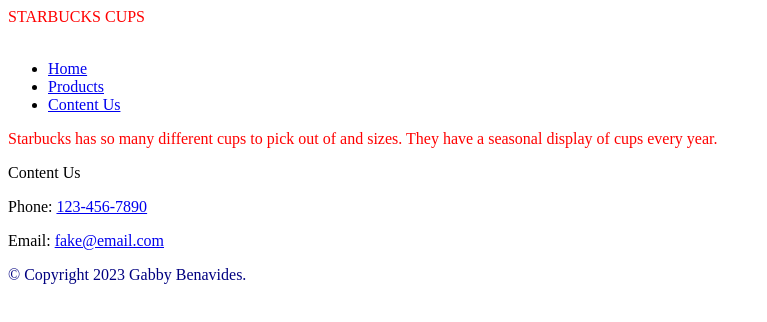
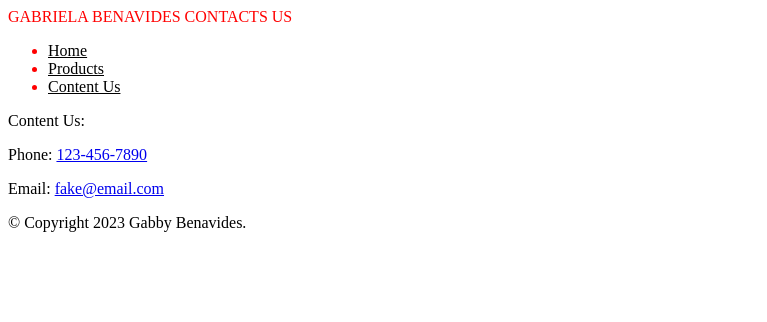
Before and after one commit to GNB87/COMP001A.Assignment-3-Online---Store, a plain HTML site: page Contact.html in a window 1280 px wide. Shown: the whole page, without its empty margins (0-767 px from the left). Drawn offline with Linux system fonts and the light colour scheme.

Commit message:
COMP001A.Assignment-3-Online--Store

```diff
--- a/Contact.html
+++ b/Contact.html
@@ -3,33 +3,26 @@
     <head>
      <meta charset="UTF-8">
      <meta name="viewport" content="width=device-width, initial-scale=1.0">
-    <title> Starbucks Cups </title>
+     <title> Contacts </title>
      <link rel="icon" href="favicon.ico">
     </head>
-</head>
-<body>
-    <header style="color: red;"> STARBUCKS CUPS</header>
-    <img src="" alt="" srcset="">
+
+    <header style="color: red;"> GABRIELA BENAVIDES CONTACTS US
         <nav id="nav_list">
             <ul>
-            <li><a href="index.html" > Home</a></li>
-            <li><a href="index.html" > Products</a></li>
-            <li><a href="index.html" > Content Us</a></li>
+                <li><a style="color: black;"href="index.html" > Home</a></li>
+                <li><a style="color: black;"href="index.html" > Products</a></li>
+                <li><a style="color: black;"href="index.html" > Content Us</a></li>
             </ul>
         </nav>
-    <main style="color:red;">
-        <p> Starbucks has so many different cups to pick out of and sizes. They have a seasonal display of cups every year. </p>
-    </main>
-    <header> Content Us
-        <main>
+    </header>
+
+    <Footer style="color: navy;"></Footer>
+        Content Us:
+            <p>
                 <p>Phone: <a href="tel:1234567890">123-456-7890</a></p>
                 <p>Email: <a href="mailto:fake@email.com">fake@email.com</a></p>
-        </main>
-    </header>
 
-
-    <Footer style="color: navy;">
             <p>&copy; Copyright 2023 Gabby Benavides.</p>
     </Footer>
-</body>
 </html>
```
Lines whose indentation alone changed are shown as unchanged.
